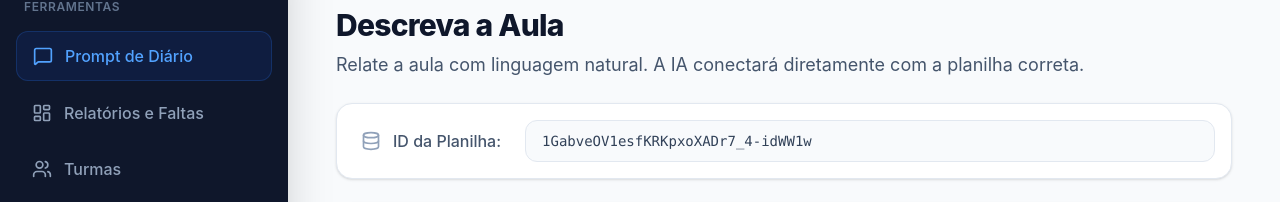
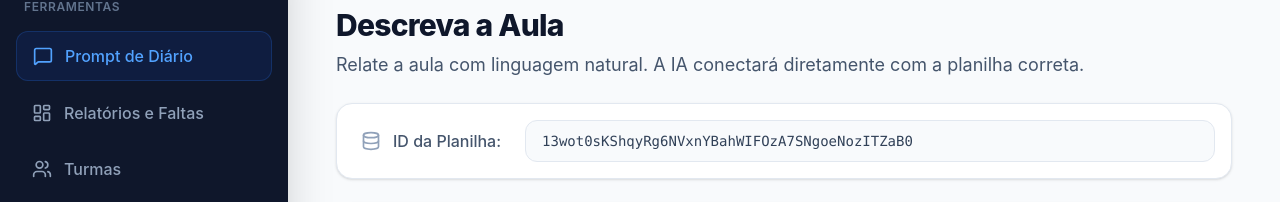
Before and after one commit to AlanJrDev/automacao_diario, a React (Vite) app: page / in a window 1280 px wide. Shown: the part 89-291 px from the top of the page. Built offline with nearby package versions, Linux system fonts and the light colour scheme; no server answers.

Commit message:
fix: update default spreadsheet ID to native Google Sheets ID

```diff
--- a/src/App.jsx
+++ b/src/App.jsx
@@ -8,7 +8,7 @@ import {
 export default function App() {
   const [prompt, setPrompt] = useState('');
   // Utilizando o ID da sua planilha "MINHAS_ALUNAS_MAT" como padrão
-  const [planilhaId, setPlanilhaId] = useState('1GabveOV1esfKRKpxoXADr7_4-idWW1w');
+  const [planilhaId, setPlanilhaId] = useState('13wot0sKShqyRg6NVxnYBahWIFOzA7SNgoeNozITZaB0');
   const [isLoading, setIsLoading] = useState(false);
   const [result, setResult] = useState(null);
   const [syncStatus, setSyncStatus] = useState({ status: 'idle', message: '' });
```
